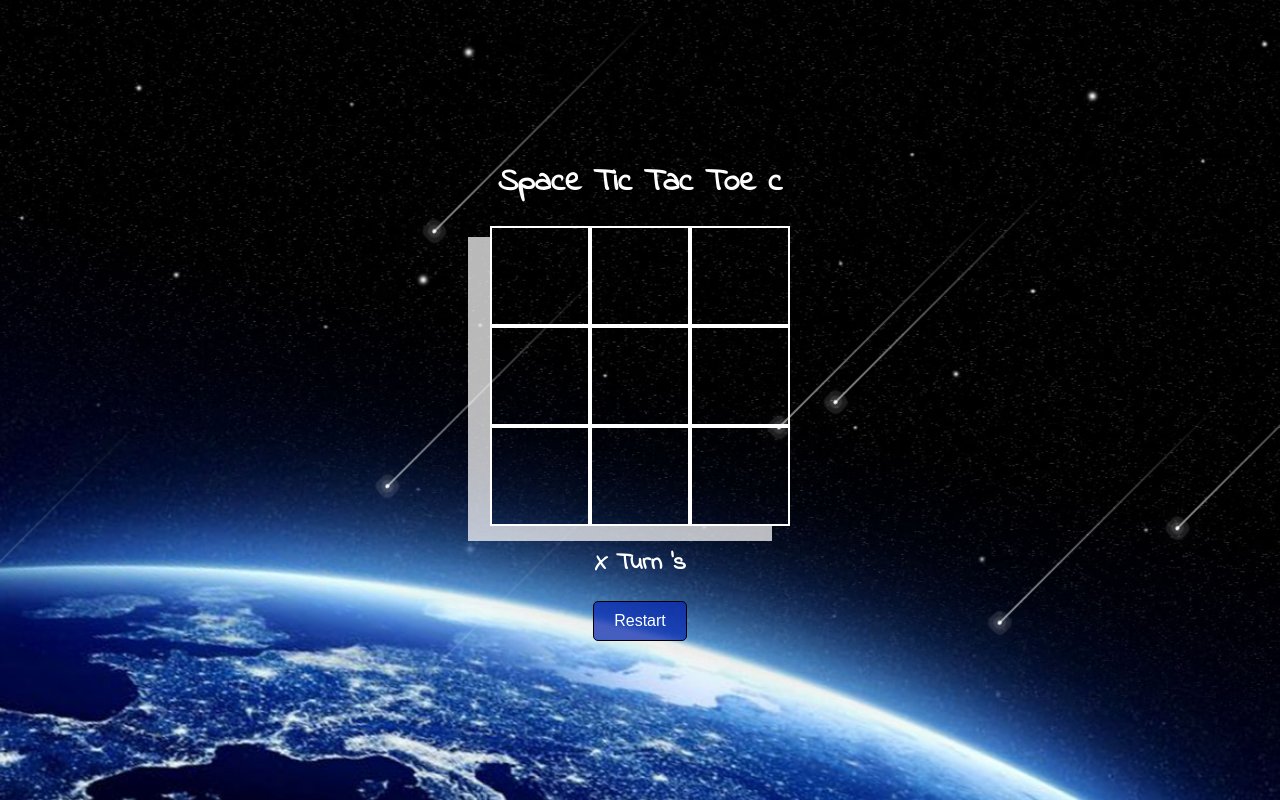
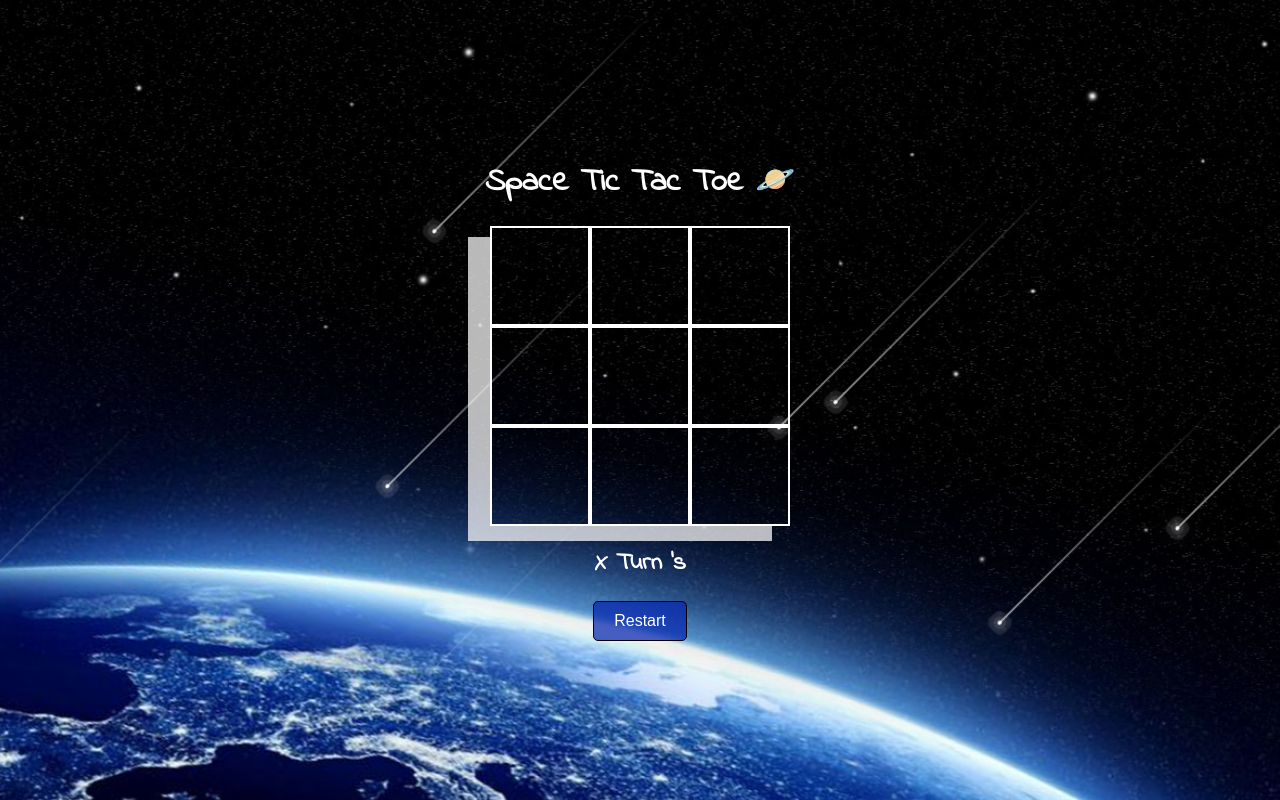
Before and after one commit to yohannkallyl/space-tic-tac-toe, a plain HTML site: page index.html in a window 1280 px wide. Drawn offline with Linux system fonts and the light colour scheme.

Commit message:
Update index.html

```diff
--- a/index.html
+++ b/index.html
@@ -14,7 +14,7 @@
 
 
     <div class="gameContainer">
-        <h1 id="title">Space Tic Tac Toe c</h1>
+        <h1 id="title">Space Tic Tac Toe 🪐</h1>
 
         <div class="cellContainer">
             <div cellIndex="0" class="cell"></div>
```
